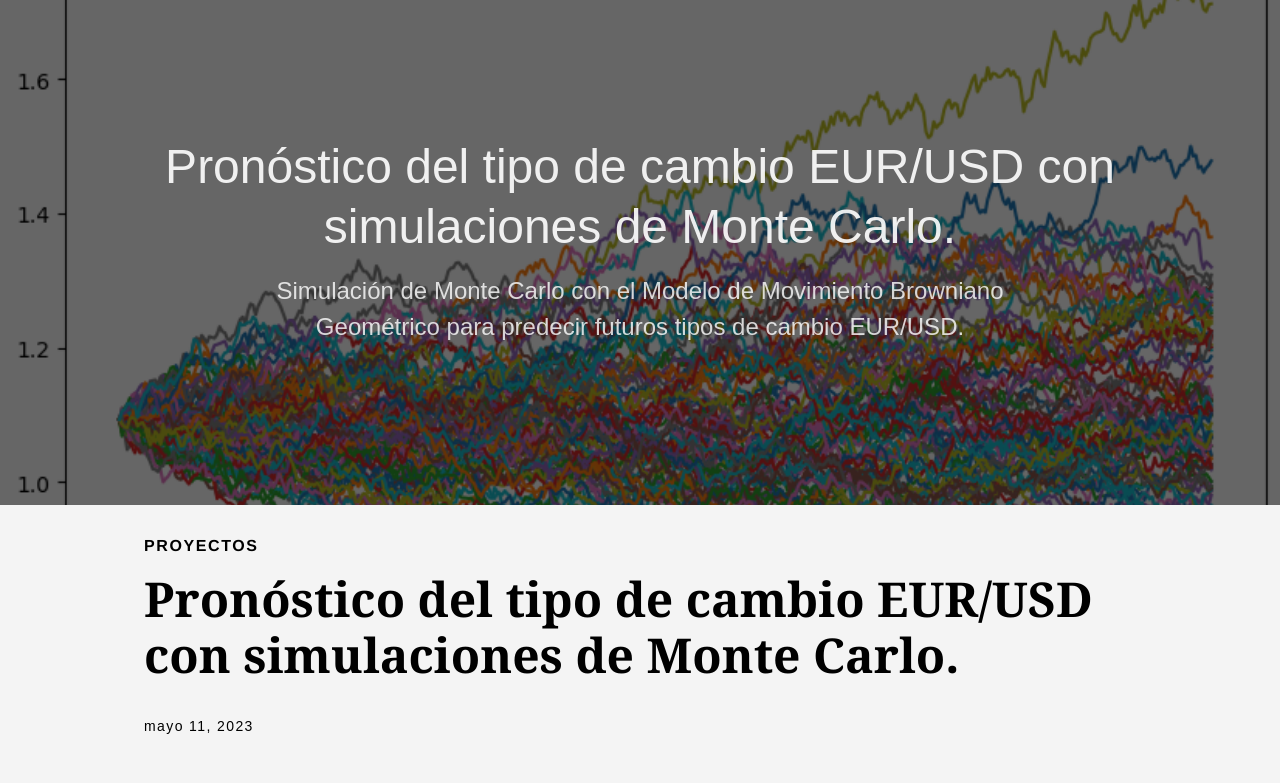
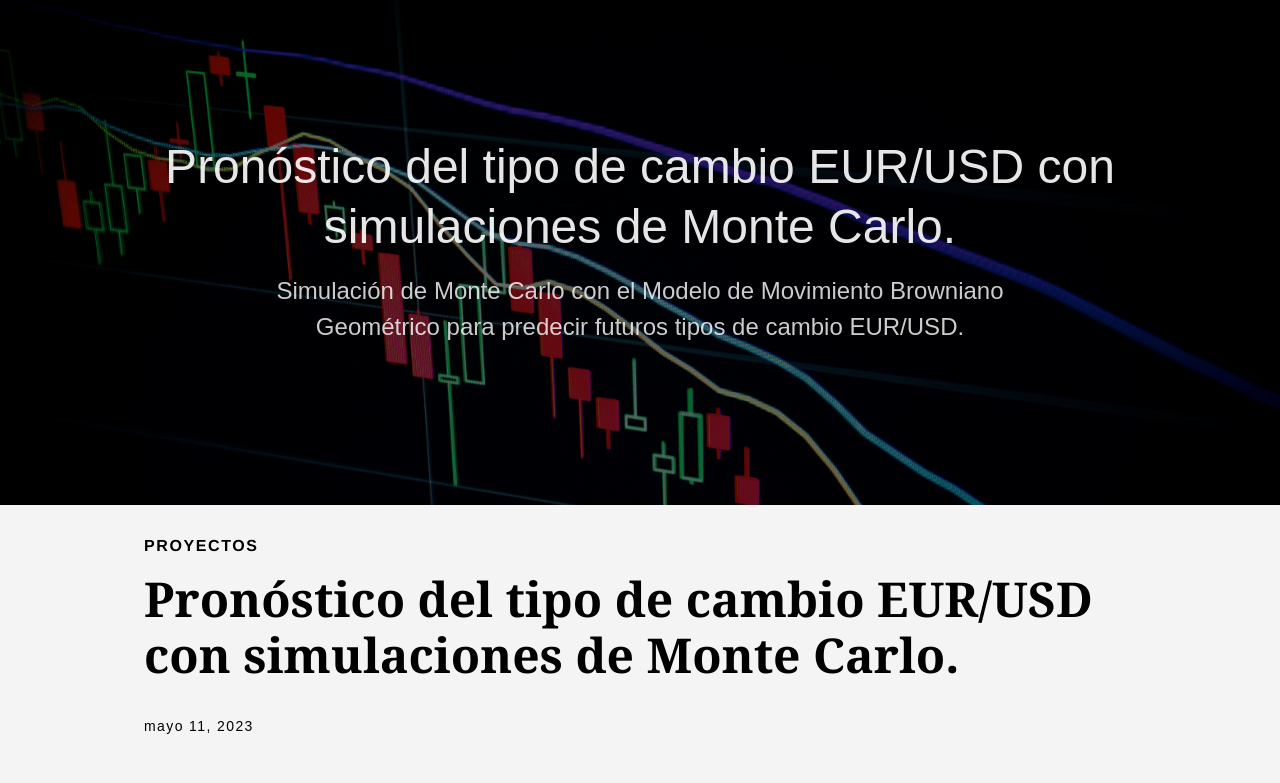
Before and after one commit to AlbertoFuentesArce/Portfolio, a plain HTML site: page es/post/eurusd-preiciones-de-tipo-de-cambiog/index.html in a window 1280 px wide. Shown: the part 78-861 px from the top of the page. Drawn offline with Linux system fonts and the light colour scheme.

Commit message:
Update images in Proyect.html

```diff
--- a/es/post/eurusd-preiciones-de-tipo-de-cambiog/index.html
+++ b/es/post/eurusd-preiciones-de-tipo-de-cambiog/index.html
@@ -54,7 +54,7 @@
 
 
 
-  <header class="cover bg-top" style="background-image: url('https://AlbertoFuentesArce.github.io/Portfolio/images/MCS.png');">
+  <header class="cover bg-top" style="background-image: url('https://AlbertoFuentesArce.github.io/Portfolio/images/maxim-hopman-fiXLQXAhCfk-unsplash.jpg');">
     <div class="bg-black-60">
       <nav class="pv3 ph3 ph4-ns" role="navigation">
   <div class="flex-l justify-between items-center center">
```
